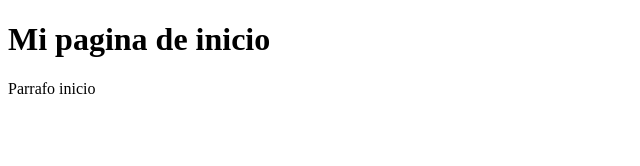
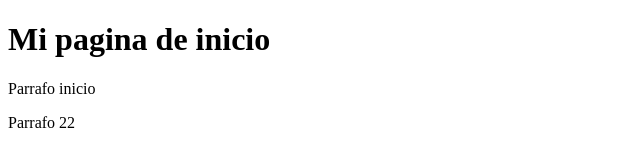
Before and after one commit to maryjios/prueba, a plain HTML site: page inicio.html in a window 1280 px wide. Shown: the full height of the page, 0-640 px from the left. Drawn offline with Linux system fonts and the light colour scheme.

Commit message:
Agregando content a inicio.hmtl 2

```diff
--- a/inicio.html
+++ b/inicio.html
@@ -9,5 +9,6 @@
 <body>
     <h1>Mi pagina de inicio</h1>
     <p>Parrafo inicio</p>
+    <p>Parrafo 22</p>
 </body>
 </html>
```
